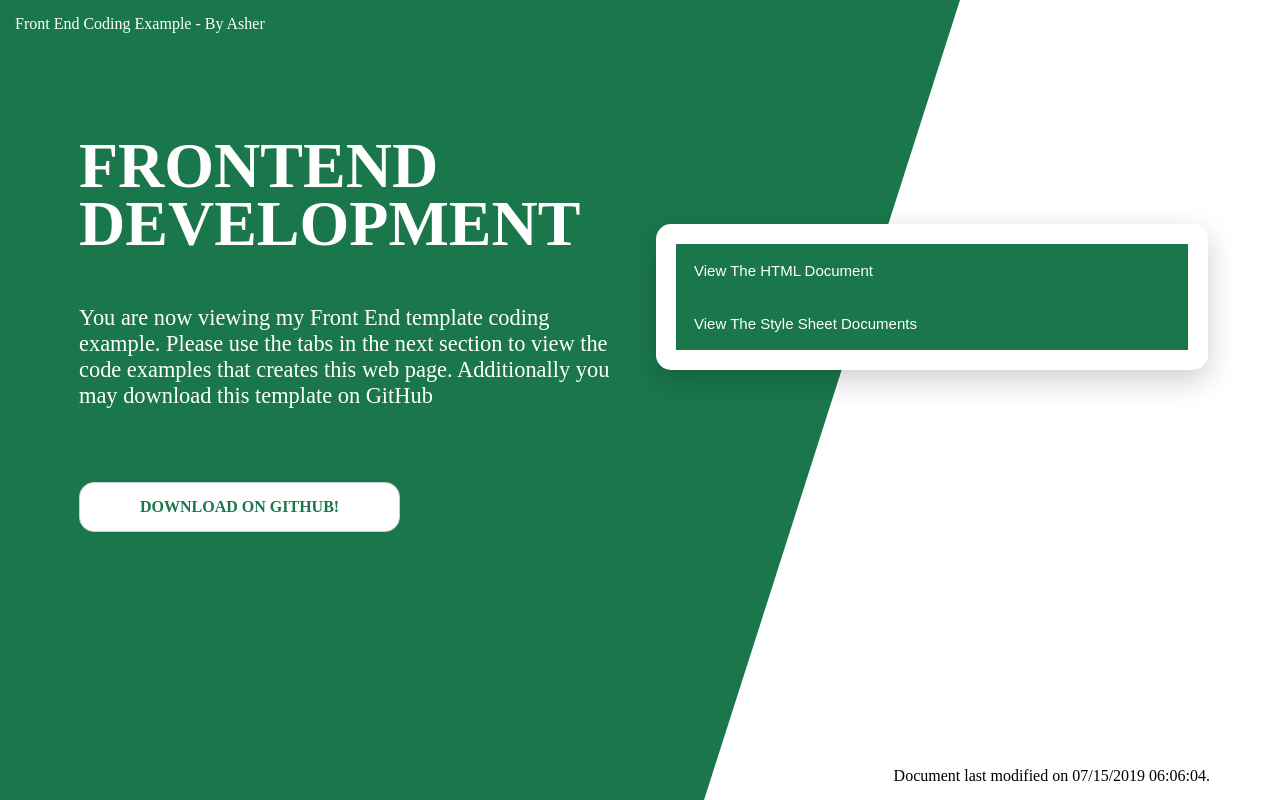
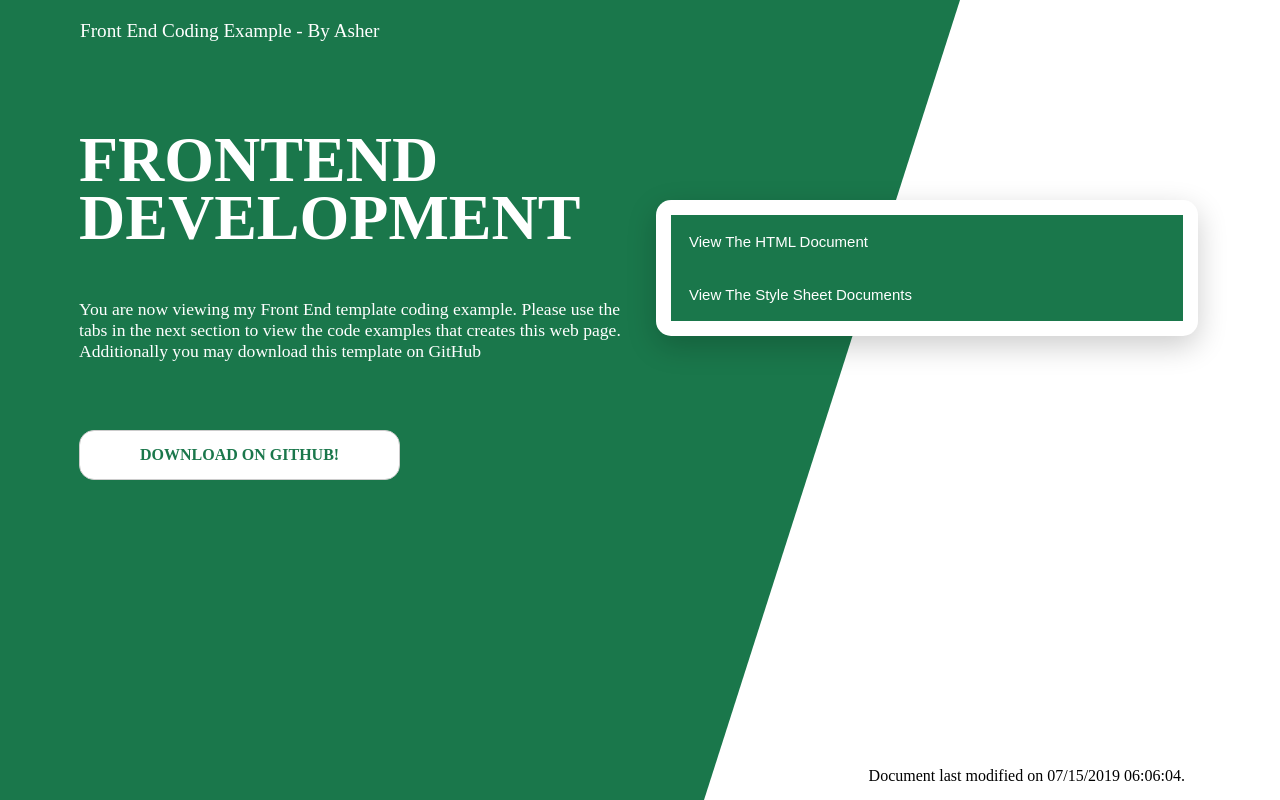
Before and after one commit to eLeadWorks/frontend-example, a plain HTML site: page index.html in a window 1280 px wide. Drawn offline with nearby package versions, Linux system fonts and the light colour scheme; files that its build step writes are made by us from their sources.

Commit message:
Update main.scss

```diff
--- a/css/main.scss
+++ b/css/main.scss
@@ -2,7 +2,8 @@ $colors: (
     primary: #1a774b,
     primary-light: lighten(#1a774b, 40%),
     primary-dark: darken(#1a774b, 40%),
-    accent: #fff
+    accent: #fff,
+    offset: #000
 );
 
 $padding: 15px;
@@ -12,7 +13,7 @@ $borders: 15px;
     @return map-get($colors, $color-name)
 }
 
-$desktop: 840px;
+$desktop: 786px;
 
 @mixin desktop {
     @media (min-width: #{$desktop}) {
@@ -42,11 +43,17 @@ body {
 
     #title{
         color: color(accent);
-        text-decoration: none;
         padding: $padding;
-        display: block;
-        font-size: 1em;
-        margin-top: 0px;
+        font-size: 1.2em;
+        text-align: center;
+
+
+        @include desktop {
+            color: color(accent);
+            padding: 20px 0px 0px 80px;
+            font-size: 1.2em;
+            text-align: left;
+        }
     }
     header a {
         color: color(accent);
@@ -54,7 +61,7 @@ body {
         padding: $padding;
         display: block;
         font-size: 1em;
-        border: 1px solid #000;
+        border: 1px solid color(offset);
     }
 }
 
@@ -68,7 +75,7 @@ main {
         }
     section#card {
         background: color(accent);
-        padding: 20px;
+        padding: $padding;
         margin: 1em auto;
         border-radius: $borders;
         box-shadow: 0 10px 30px rgba(0,0,0,.2);
@@ -130,7 +137,7 @@ main {
         }
 
         p {
-            font-size: 1.4em;
+            font-size: 1.1em;
         }
 
         a {
@@ -161,9 +168,8 @@ footer {
     bottom: 0;
 
         @include desktop {
-            color: #000;
-            right: 30px;
-            padding-right: 40px;
+            color: color(offset);
+            right: 80px;
             position: fixed;
             bottom: 0;
         }
```
